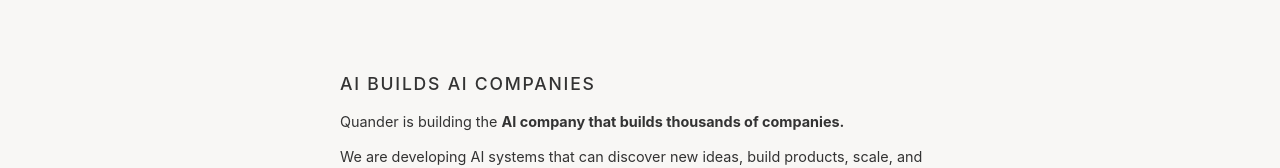
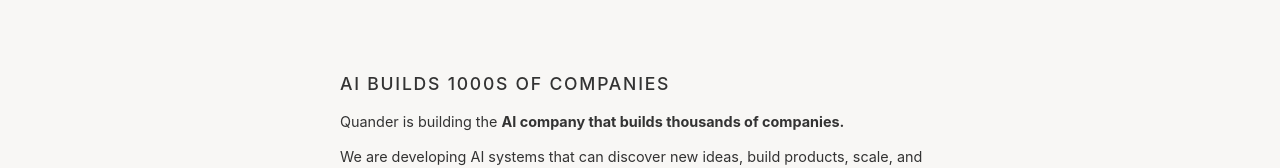
Before and after one commit to quanderco/simple-landing, a plain HTML site: page index.html in a window 1280 px wide. Shown: the part 124-292 px from the top of the page. Drawn offline with Linux system fonts and the light colour scheme.

```diff
--- a/index.html
+++ b/index.html
@@ -24,7 +24,7 @@
     <main>
         <div class="content-container">
             <div class="manifesto">
-                <h2>AI BUILDS AI COMPANIES</h2>
+                <h2>AI BUILDS 1000s OF COMPANIES</h2>
 
                 <p>Quander is building the <strong>AI company that builds thousands of companies.</strong></p>
 
```
